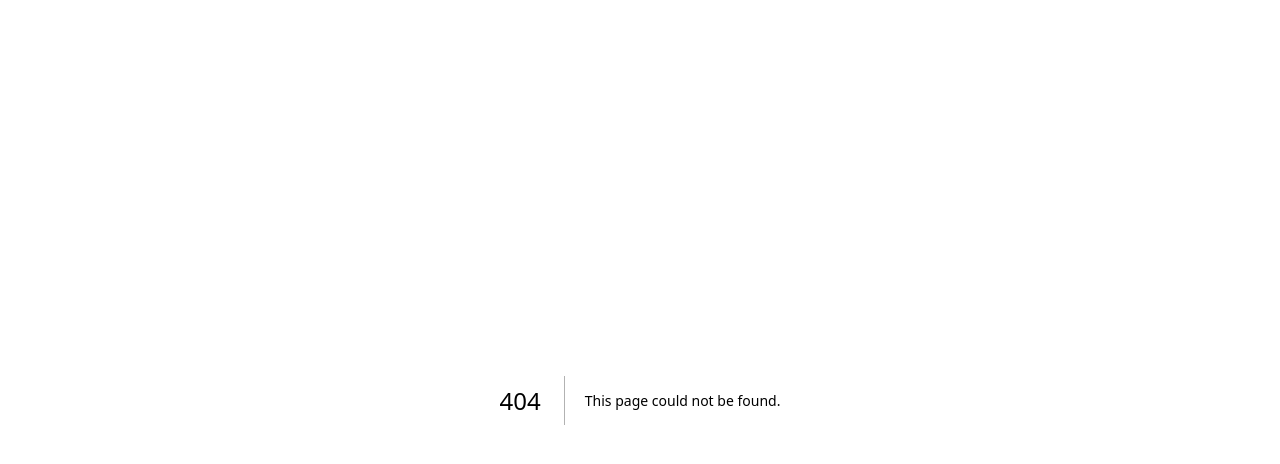
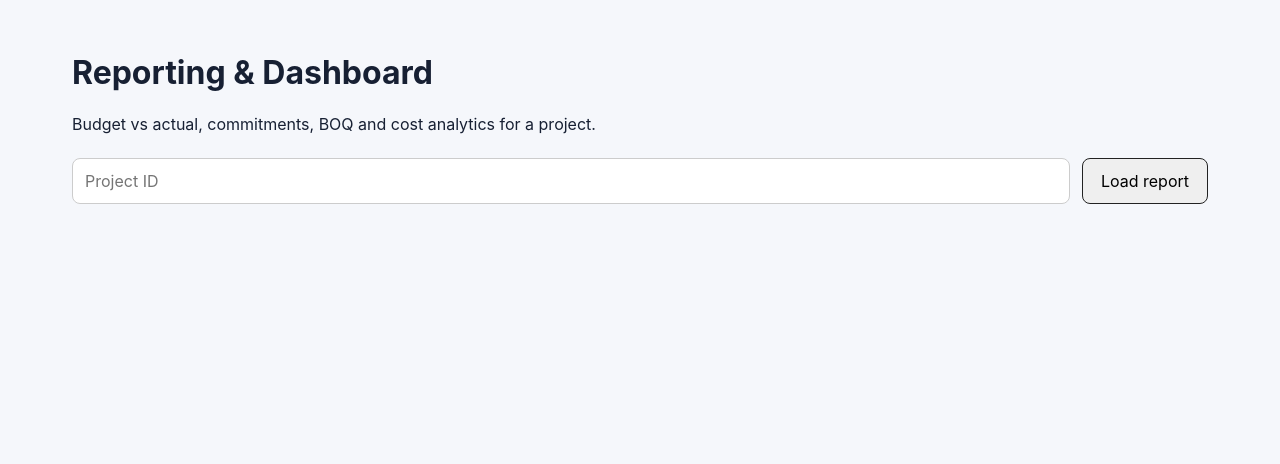
Before and after one commit to mongkol-ux/BuildCost-Pro, a Next.js app in the folder apps/web/: page /reports in a window 1280 px wide. Before the commit this address had no page. Shown: the top 464 px of the page. Built offline with nearby package versions, Linux system fonts and the light colour scheme.

Commit message:
feat: add STEP 37 reporting dashboard UI

```diff
--- /dev/null
+++ b/apps/web/app/reports/page.tsx
@@ -0,0 +1,56 @@
+"use client";
+
+import { useState } from "react";
+
+export default function ReportsPage() {
+  const [projectId, setProjectId] = useState("");
+  const [data, setData] = useState<any>(null);
+  const [error, setError] = useState("");
+
+  async function loadReport() {
+    setError("");
+    setData(null);
+    if (!projectId.trim()) {
+      setError("Enter a project ID.");
+      return;
+    }
+    try {
+      const response = await fetch(`/api/v1/reports/projects/${encodeURIComponent(projectId)}/dashboard`);
+      if (!response.ok) throw new Error(`Request failed (${response.status})`);
+      setData(await response.json());
+    } catch (err) {
+      setError(err instanceof Error ? err.message : "Unable to load report.");
+    }
+  }
+
+  return (
+    <main style={{ maxWidth: 1200, margin: "0 auto", padding: 32 }}>
+      <h1>Reporting & Dashboard</h1>
+      <p>Budget vs actual, commitments, BOQ and cost analytics for a project.</p>
+      <section style={{ display: "flex", gap: 12, marginTop: 24 }}>
+        <input value={projectId} onChange={(e) => setProjectId(e.target.value)} placeholder="Project ID" aria-label="Project ID" style={{ flex: 1, padding: 12, border: "1px solid #ccc", borderRadius: 8 }} />
+        <button onClick={loadReport} style={{ padding: "12px 18px", borderRadius: 8, border: "1px solid #222", cursor: "pointer" }}>Load report</button>
+      </section>
+      {error && <p role="alert" style={{ marginTop: 16 }}>{error}</p>}
+      {data && (
+        <>
+          <section style={{ display: "grid", gridTemplateColumns: "repeat(auto-fit,minmax(180px,1fr))", gap: 16, marginTop: 28 }}>
+            {Object.entries(data.kpi).map(([key, value]) => (
+              <article key={key} style={{ border: "1px solid #ddd", borderRadius: 12, padding: 18 }}>
+                <small>{key.replaceAll("_", " ")}</small>
+                <h2 style={{ marginBottom: 0 }}>{String(value ?? "—")}</h2>
+              </article>
+            ))}
+          </section>
+          <section style={{ marginTop: 28 }}>
+            <h2>Cost by category</h2>
+            <ul>{data.cost_by_category.map((row: any) => <li key={row.category}>{row.category}: {row.amount}</li>)}</ul>
+            <p>BOQ total: {data.boq_total} ({data.boq_items} items)</p>
+            <p>Procurement commitment: {data.procurement_commitment}</p>
+          </section>
+          <a href={`/api/v1/reports/projects/${encodeURIComponent(projectId)}/export.csv`} style={{ display: "inline-block", marginTop: 12 }}>Export CSV</a>
+        </>
+      )}
+    </main>
+  );
+}
```
